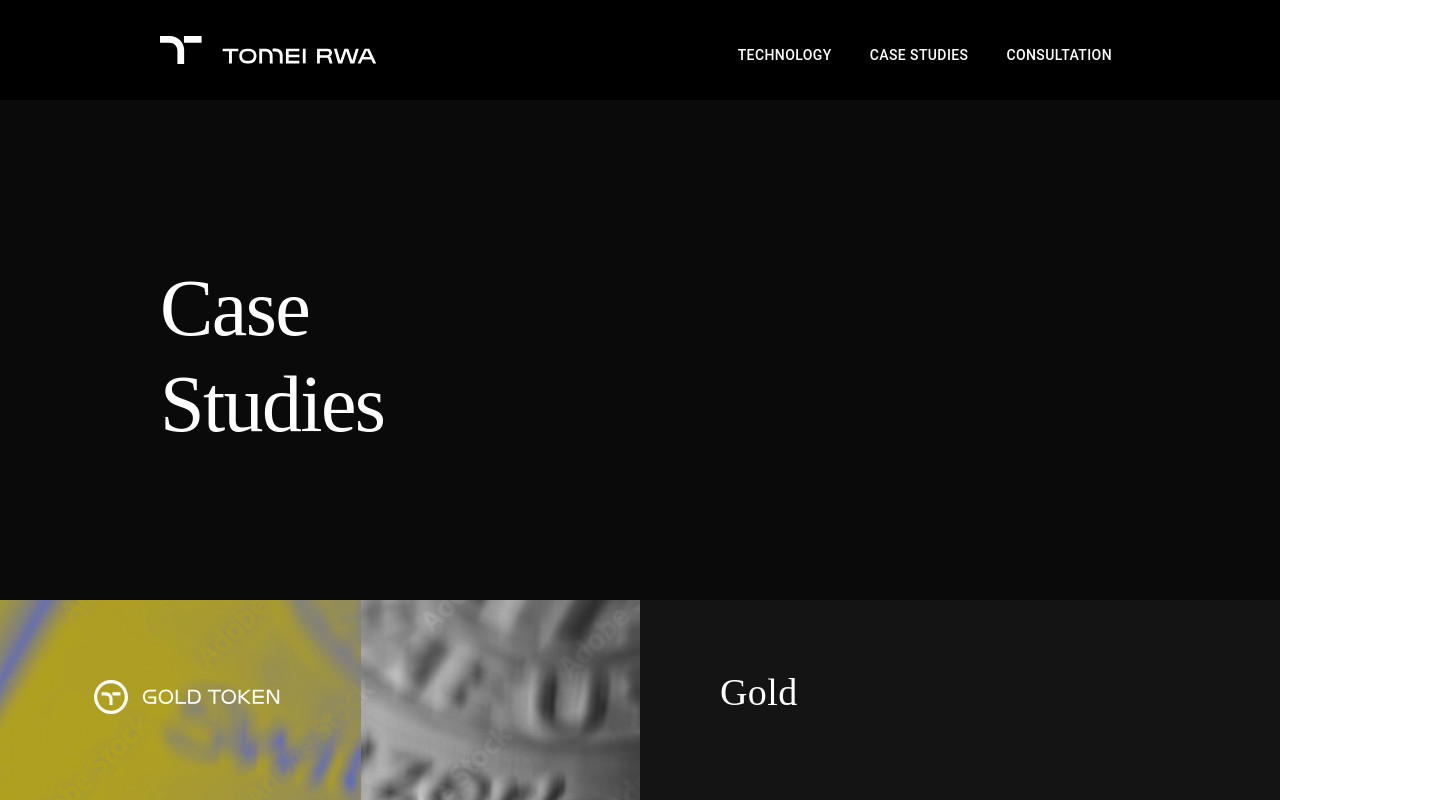
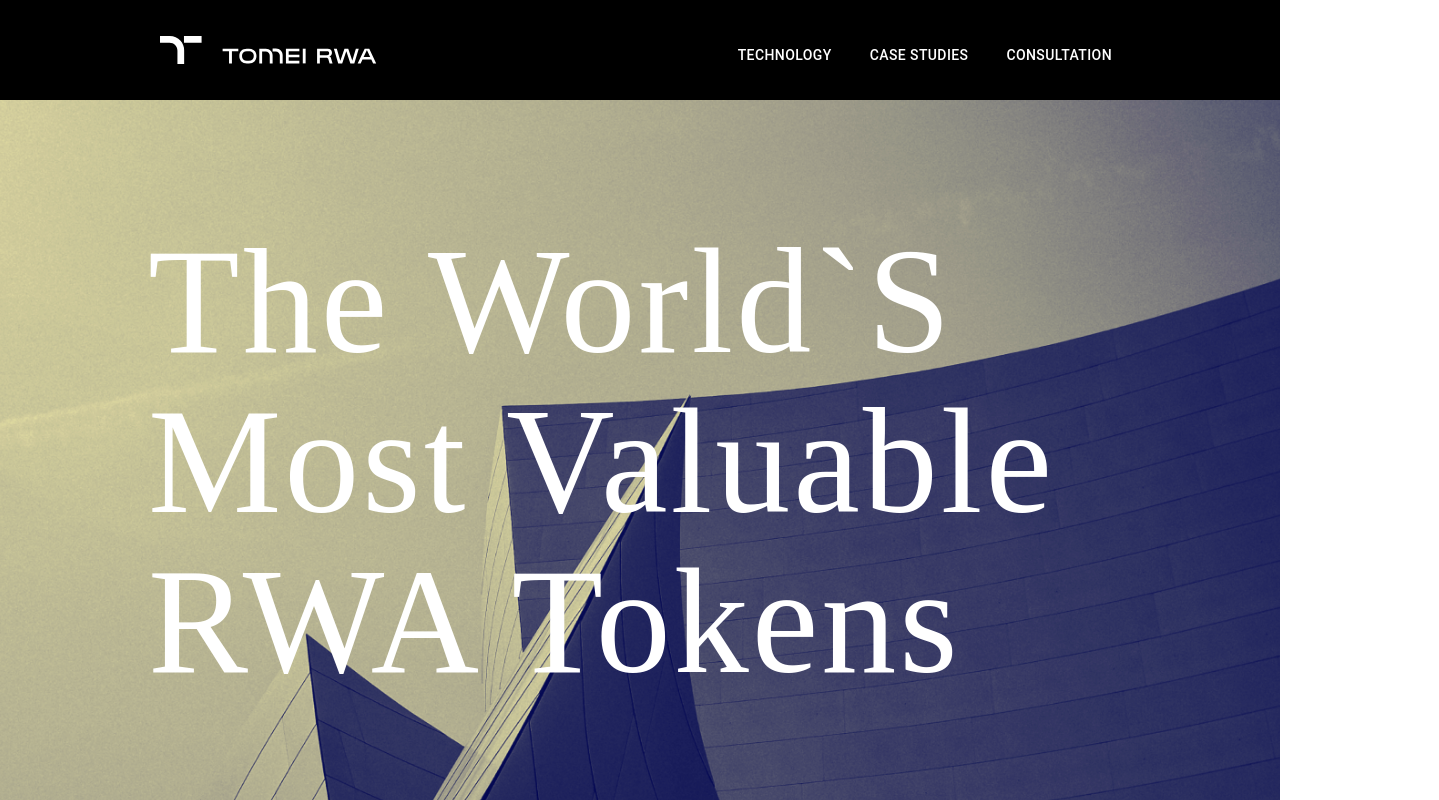
Before and after one commit to dragonfighterss/tomei_rwa, a React (Create React App) app: page / in a window 1280 px wide. Shown: the top 800 px of the page, 1439 px wide, since content can reach past the window. Built offline with nearby package versions, Linux system fonts and the light colour scheme.

Commit message:
fix homepage

```diff
--- a/src/App.jsx
+++ b/src/App.jsx
@@ -10,7 +10,7 @@
 const theme = createTheme();
 
 function App() {
-  const [page, setPage] = useState("caseStudiesPage");
+  const [page, setPage] = useState("homepage");
   const [open, setOpen] = React.useState(false);
 
   const handleOpen = () => {
--- a/src/component/Consultation/ConsultationModal.jsx
+++ b/src/component/Consultation/ConsultationModal.jsx
@@ -122,6 +122,7 @@
               color: "white",
               textDecoration: "underline",
             }}
+            onClick={props.handleClose}
           >
             Close
           </Button>
```
